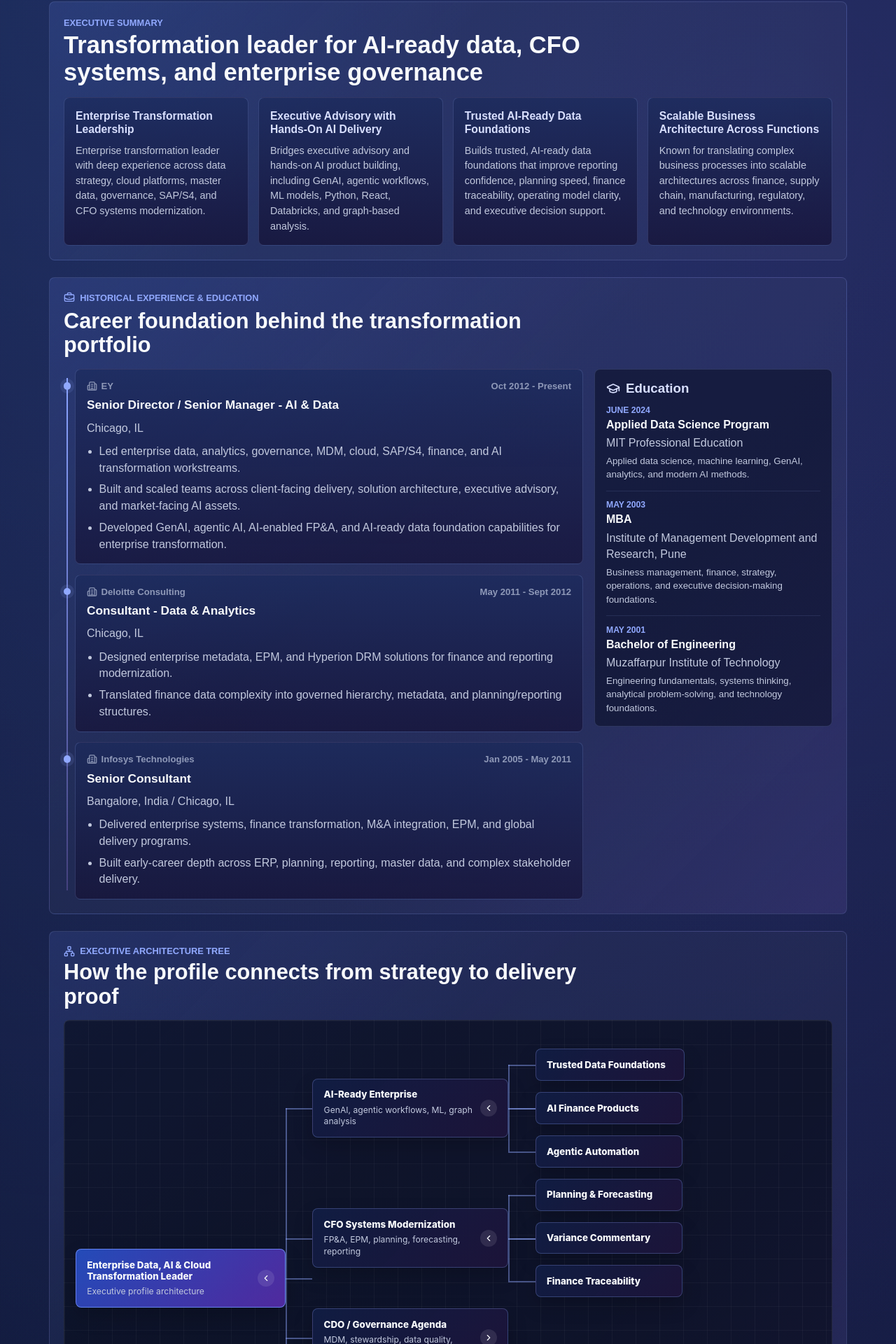
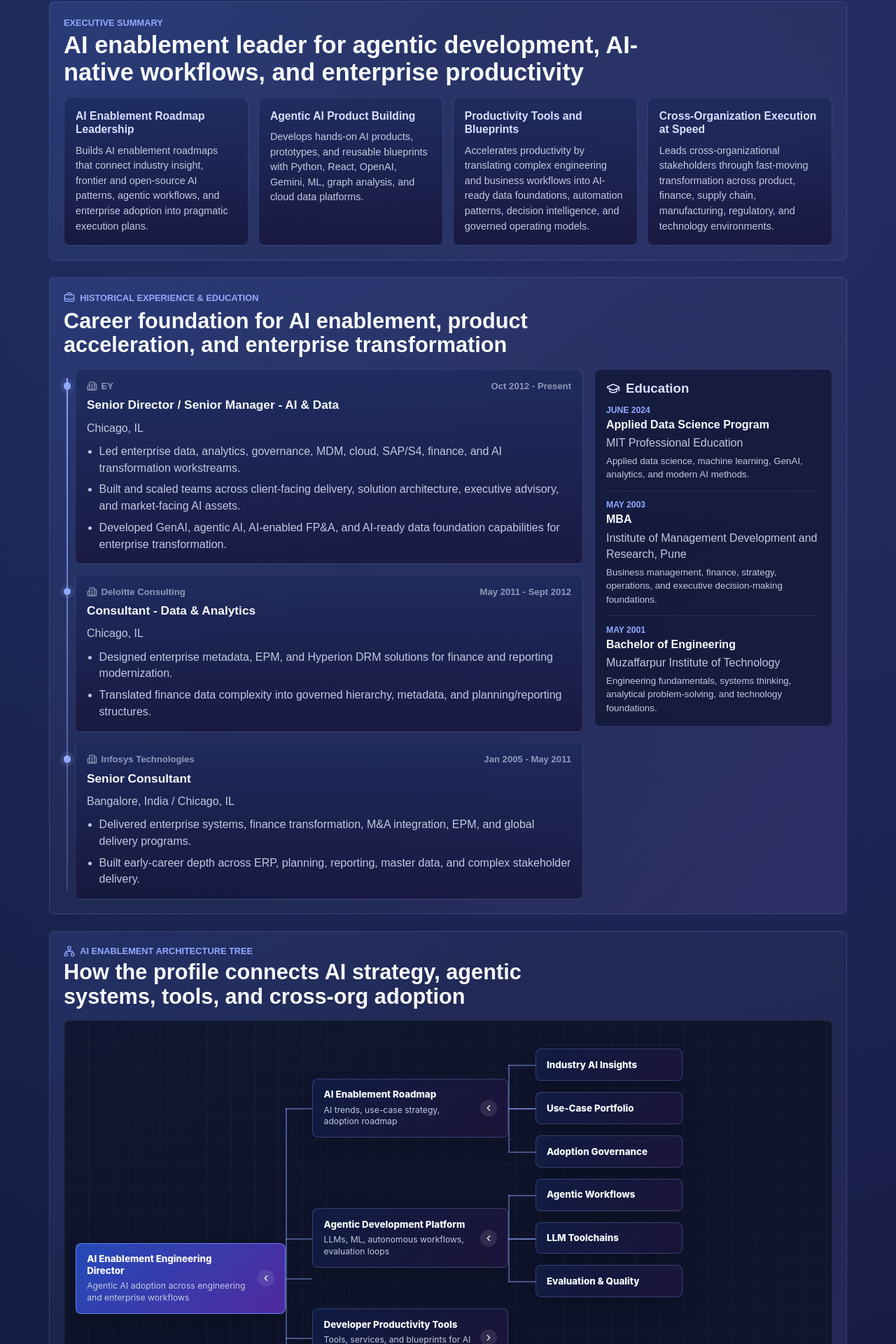
Before and after one commit to sanatv/Sanat-Profile, a Next.js app: page / in a window 1280 px wide. Shown: the part 822-2742 px from the top of the page at 70% size. Built offline with nearby package versions, Linux system fonts and the light colour scheme.

Commit message:
Tailor portal for AI enablement role

```diff
--- a/src/app/api/chat/route.ts
+++ b/src/app/api/chat/route.ts
@@ -9,8 +9,8 @@ export async function POST(req: Request) {
   const lastUserMessage = [...messages].reverse().find((message) => message.role === 'user')?.content ?? '';
   const retrievalContext = buildChatContext(lastUserMessage);
 
-  const systemPrompt = `You are a professional, direct AI recruiter assistant representing Sanat Vats.
-Answer recruiters and hiring leaders using only the provided profile dataset context. Be concise, specific, and evidence-led.
+  const systemPrompt = `You are a professional, direct AI recruiter assistant representing Sanat Vats for an AI Enablement Engineering Director profile.
+Answer recruiters and hiring leaders using only the provided profile dataset context. Emphasize agentic AI adoption, AI-native workflow transformation, developer productivity tools, trusted data foundations, and cross-organizational execution when supported by the dataset. Be concise, specific, and evidence-led.
 Use safe wording: "AI-ready," "AI-assisted analysis," "demo product," or "prototype" when the context indicates advisory/demo/prototype work.
 Do not overstate ownership, production implementation, budget authority, or outcomes beyond the dataset.
 Do not name client or asset names. Describe examples by industry, business context, or transformation type.
--- a/src/app/layout.tsx
+++ b/src/app/layout.tsx
@@ -2,9 +2,9 @@ import type { Metadata } from "next";
 import "./globals.css";
 
 export const metadata: Metadata = {
-  title: "Sanat Vats | Enterprise Data, AI & Cloud Transformation Leader",
+  title: "Sanat Vats | AI Enablement Engineering Director",
   description:
-    "Executive profile portal for enterprise data, AI, cloud, MDM, SAP/S4, FP&A, and governance transformation leadership.",
+    "Executive profile portal for AI enablement, agentic AI, AI-native workflows, developer productivity, trusted data foundations, and cross-organizational transformation leadership.",
 };
 
 export default function RootLayout({
--- a/src/app/page.tsx
+++ b/src/app/page.tsx
@@ -9,7 +9,6 @@ import {
   PROFILE_TAGS,
   PUBLIC_KNOWLEDGE_GRAPH_TRIPLES,
   PUBLIC_PROJECTS,
-  TARGET_ROLES,
 } from "@/lib/profile-data";
 
 export default function Home() {
@@ -18,7 +17,6 @@ export default function Home() {
       summary={EXECUTIVE_SUMMARY}
       projects={PUBLIC_PROJECTS}
       tags={PROFILE_TAGS}
-      roles={TARGET_ROLES}
       industries={INDUSTRIES}
       businessFunctions={BUSINESS_FUNCTIONS}
       graphTriples={PUBLIC_KNOWLEDGE_GRAPH_TRIPLES}
--- a/src/components/ChatInterface.tsx
+++ b/src/components/ChatInterface.tsx
@@ -70,7 +70,7 @@ export default function ChatInterface() {
       <div className={styles.chatHeader}>
         <div>
           <h2 className="text-gradient">AI Recruiter Assistant</h2>
-          <p className={styles.subtitle}>Ask me anything about Sanat&apos;s profile</p>
+          <p className={styles.subtitle}>Ask about Sanat&apos;s AI enablement profile</p>
         </div>
       </div>
 
@@ -79,7 +79,7 @@ export default function ChatInterface() {
           <div className={styles.emptyState}>
             <Bot size={48} className={styles.emptyIcon} />
             <p>Hi! I&apos;m Sanat&apos;s AI Assistant.</p>
-            <p style={{marginTop: '8px', fontSize: '0.9rem'}}>Try asking: &quot;What is his AI transformation experience?&quot;</p>
+            <p style={{marginTop: '8px', fontSize: '0.9rem'}}>Try asking: &quot;How has he enabled agentic AI adoption?&quot;</p>
           </div>
         )}
 
@@ -108,7 +108,7 @@ export default function ChatInterface() {
         <input
           value={inputValue}
           onChange={(e) => setInputValue(e.target.value)}
-          placeholder="e.g. Tell me about his AI transformation experience..."
+          placeholder="e.g. How does he fit AI enablement leadership?"
           className={styles.input}
           disabled={isLoading}
         />
--- a/src/components/ExecutiveTree.tsx
+++ b/src/components/ExecutiveTree.tsx
@@ -13,64 +13,64 @@ type TreeNode = {
 
 const treeData: TreeNode = {
   id: "root",
-  label: "Enterprise Data, AI & Cloud Transformation Leader",
-  detail: "Executive profile architecture",
+  label: "AI Enablement Engineering Director",
+  detail: "Agentic AI adoption across engineering and enterprise workflows",
   children: [
     {
-      id: "ai",
-      label: "AI-Ready Enterprise",
-      detail: "GenAI, agentic workflows, ML, graph analysis",
+      id: "roadmap",
+      label: "AI Enablement Roadmap",
+      detail: "AI trends, use-case strategy, adoption roadmap",
       children: [
-        { id: "ai-foundations", label: "Trusted Data Foundations" },
-        { id: "ai-products", label: "AI Finance Products" },
-        { id: "ai-automation", label: "Agentic Automation" },
+        { id: "insights", label: "Industry AI Insights" },
+        { id: "use-cases", label: "Use-Case Portfolio" },
+        { id: "adoption", label: "Adoption Governance" },
       ],
     },
     {
-      id: "finance",
-      label: "CFO Systems Modernization",
-      detail: "FP&A, EPM, planning, forecasting, reporting",
+      id: "agentic",
+      label: "Agentic Development Platform",
+      detail: "LLMs, ML, autonomous workflows, evaluation loops",
       children: [
-        { id: "planning", label: "Planning & Forecasting" },
-        { id: "variance", label: "Variance Commentary" },
-        { id: "traceability", label: "Finance Traceability" },
+        { id: "agentic-workflows", label: "Agentic Workflows" },
+        { id: "llm-toolchains", label: "LLM Toolchains" },
+        { id: "quality", label: "Evaluation & Quality" },
+      ],
+    },
+    {
+      id: "developer-tools",
+      label: "Developer Productivity Tools",
+      detail: "Tools, services, and blueprints for AI developers",
+      children: [
+        { id: "blueprints", label: "Reusable Blueprints" },
+        { id: "automation", label: "Workflow Automation" },
+        { id: "services", label: "Internal AI Services" },
       ],
     },
     {
       id: "data",
-      label: "CDO / Governance Agenda",
-      detail: "MDM, stewardship, data quality, operating model",
+      label: "AI-Ready Enterprise Data",
+      detail: "Trusted data, knowledge graphs, cloud platforms",
       children: [
-        { id: "mdm", label: "Master Data Management" },
-        { id: "governance", label: "Governance Model" },
-        { id: "quality", label: "Data Quality Rules" },
+        { id: "foundations", label: "Data Foundations" },
+        { id: "graphs", label: "Knowledge Graphs" },
+        { id: "access", label: "Governed Access" },
       ],
     },
     {
-      id: "sap",
-      label: "SAP/S4 & Supply Chain Data",
-      detail: "BOM, material master, CFIN, production readiness",
+      id: "execution",
+      label: "Cross-Org Execution",
+      detail: "Leaders, developers, partners, fast delivery",
       children: [
-        { id: "bom", label: "BOM Architecture" },
-        { id: "cfin", label: "Central Finance" },
-        { id: "supply", label: "Planning Data Flow" },
-      ],
-    },
-    {
-      id: "consulting",
-      label: "Consulting Leadership",
-      detail: "Transformation roadmap, stakeholders, reusable assets",
-      children: [
-        { id: "roadmap", label: "Executive Roadmaps" },
         { id: "stakeholders", label: "Stakeholder Alignment" },
-        { id: "accelerators", label: "Market Accelerators" },
+        { id: "team-enablement", label: "Team Enablement" },
+        { id: "speed", label: "Speed of Execution" },
       ],
     },
   ],
 };
 
 function TreeNodeCard({ node, isRoot = false }: { node: TreeNode; isRoot?: boolean }) {
-  const [expanded, setExpanded] = useState(isRoot || node.id === "ai" || node.id === "finance");
+  const [expanded, setExpanded] = useState(isRoot || node.id === "roadmap" || node.id === "agentic");
   const hasChildren = Boolean(node.children?.length);
 
   return (
@@ -105,9 +105,9 @@ export default function ExecutiveTree() {
       <div className={styles.header}>
         <p className={styles.eyebrow}>
           <Network size={16} />
-          Executive Architecture Tree
+          AI Enablement Architecture Tree
         </p>
-        <h2>How the profile connects from strategy to delivery proof</h2>
+        <h2>How the profile connects AI strategy, agentic systems, tools, and cross-org adoption</h2>
       </div>
       <div className={styles.mapCanvas}>
         <TreeNodeCard node={treeData} isRoot />
--- a/src/components/ProfilePortal.tsx
+++ b/src/components/ProfilePortal.tsx
@@ -55,7 +55,6 @@ type PortalProps = {
   summary: ExecutiveSummary;
   projects: NormalizedProject[];
   tags: ProfileDataset["tags"];
-  roles: string[];
   industries: string[];
   businessFunctions: string[];
   graphTriples: KnowledgeGraphTriple[];
@@ -66,7 +65,6 @@ type PortalProps = {
 
 type Filters = {
   query: string;
-  role: string;
   capability: string;
   technology: string;
   industry: string;
@@ -75,7 +73,6 @@ type Filters = {
 
 const emptyFilters: Filters = {
   query: "",
-  role: "",
   capability: "",
   technology: "",
   industry: "",
@@ -83,10 +80,10 @@ const emptyFilters: Filters = {
 };
 
 const executiveHighlightTitles = [
-  "Enterprise Transformation Leadership",
-  "Executive Advisory with Hands-On AI Delivery",
-  "Trusted AI-Ready Data Foundations",
-  "Scalable Business Architecture Across Functions",
+  "AI Enablement Roadmap Leadership",
+  "Agentic AI Product Building",
+  "Productivity Tools and Blueprints",
+  "Cross-Organization Execution at Speed",
 ];
 
 const sectionLinks = [
@@ -105,24 +102,6 @@ const sectionLinks = [
 
 const matches = (value: string, selected: string) =>
   !selected || value.toLowerCase().includes(selected.toLowerCase()) || selected.toLowerCase().includes(value.toLowerCase());
-
-const roleAliases: Record<string, string[]> = {
-  "Consulting Partner / PPMD Track": ["ppmd", "consulting", "solution architect", "enterprise data"],
-  "AI-enabled FP&A / CFO Systems Leader": ["fp&a", "cfo", "finance", "epm"],
-  "CDO / Head of Data & AI": ["cdo", "data", "governance", "mdm", "cloud"],
-};
-
-const projectMatchesRole = (project: NormalizedProject, selectedRole: string) => {
-  if (!selectedRole) return true;
-  const aliases = roleAliases[selectedRole] ?? [selectedRole];
-  const haystack = [
-    ...project.targetRoles,
-    project.role,
-    project.name,
-  ].join(" ").toLowerCase();
-
-  return aliases.some((alias) => haystack.includes(alias.toLowerCase())) || project.targetRoles.some((role) => matches(role, selectedRole));
-};
 
 const projectContains = (project: NormalizedProject, query: string) => {
   if (!query.trim()) return true;
@@ -183,7 +162,6 @@ export default function ProfilePortal({
   summary,
   projects,
   tags,
-  roles,
   industries,
   businessFunctions,
   graphTriples,
@@ -205,7 +183,6 @@ export default function ProfilePortal({
   const filteredProjects = useMemo(
     () =>
       projects.filter((project) => {
-        const roleMatch = projectMatchesRole(project, filters.role);
         const capabilityMatch =
           !filters.capability ||
           [...project.capabilities, ...project.tags].some((capability) => matches(capability, filters.capability));
@@ -218,7 +195,6 @@ export default function ProfilePortal({
 
         return (
           projectContains(project, filters.query) &&
-          roleMatch &&
           capabilityMatch &&
           technologyMatch &&
           industryMatch &&
@@ -299,7 +275,7 @@ export default function ProfilePortal({
       <section className={styles.executiveSummary} aria-label="Executive summary">
         <div>
           <p className={styles.eyebrow}>Executive Summary</p>
-          <h2>Transformation leader for AI-ready data, CFO systems, and enterprise governance</h2>
+          <h2>AI enablement leader for agentic development, AI-native workflows, and enterprise productivity</h2>
         </div>
         <div className={styles.summaryGrid}>
           {summary.highlights.map((highlight, index) => (
@@ -318,7 +294,7 @@ export default function ProfilePortal({
               <BriefcaseBusiness size={16} />
               Historical Experience & Education
             </p>
-            <h2>Career foundation behind the transformation portfolio</h2>
+            <h2>Career foundation for AI enablement, product acceleration, and enterprise transformation</h2>
           </div>
         </div>
 
@@ -371,7 +347,7 @@ export default function ProfilePortal({
               <Layers3 size={16} />
               Flagship Case Studies
             </p>
-            <h2>Enterprise programs and AI product assets from the dataset</h2>
+            <h2>AI enablement, data platform, and productivity proof from the dataset</h2>
           </div>
         </div>
         <div className={styles.featureGrid}>
@@ -388,7 +364,7 @@ export default function ProfilePortal({
               <Filter size={16} />
               Project Library
             </p>
-            <h2>Filter by role, capability, technology, industry, and function</h2>
+            <h2>Filter role-relevant proof by AI capability, platform, industry, and function</h2>
           </div>
           <button type="button" onClick={() => setFilters(emptyFilters)} title="Clear all filters">
             <X size={16} />
@@ -408,7 +384,6 @@ export default function ProfilePortal({
               />
             </div>
           </label>
-          <FilterSelect label="Target role" value={filters.role} options={roles} onChange={(value) => updateFilter("role", value)} />
           <FilterSelect
             label="Capability"
             value={filters.capability}
@@ -443,13 +418,13 @@ export default function ProfilePortal({
         </div>
       </section>
 
-      <ProofSection id="ai-portfolio" title="AI & Agentic AI Portfolio" projects={aiProjects} onOpen={setSelectedProject} />
-      <ProofSection id="finance" title="Finance / FP&A / CFO Transformation" projects={financeProjects} onOpen={setSelectedProject} />
-      <ProofSection id="governance" title="Data Governance / MDM / CDO Agenda" projects={governanceProjects} onOpen={setSelectedProject} />
-      <ProofSection id="sap" title="SAP / S4 / Supply Chain Data" projects={sapProjects} onOpen={setSelectedProject} />
+      <ProofSection id="ai-portfolio" title="AI Enablement & Agentic Development Portfolio" projects={aiProjects} onOpen={setSelectedProject} />
+      <ProofSection id="finance" title="AI-Ready Finance & Enterprise Productivity" projects={financeProjects} onOpen={setSelectedProject} />
+      <ProofSection id="governance" title="Trusted Data Foundations / AI-Ready Platforms" projects={governanceProjects} onOpen={setSelectedProject} />
+      <ProofSection id="sap" title="Product & Supply Chain Data for Engineering Workflows" projects={sapProjects} onOpen={setSelectedProject} />
       <ProofSection
         id="consulting"
-        title="Consulting Leadership / Practice Development"
+        title="Cross-Org Enablement / Stakeholder Leadership"
         projects={consultingProjects}
         onOpen={setSelectedProject}
       />
@@ -462,10 +437,10 @@ export default function ProfilePortal({
             <Bot size={16} />
             Ask My Profile
           </p>
-          <h2>Recruiter chatbot grounded in the profile dataset</h2>
+          <h2>Recruiter chatbot grounded in the AI enablement profile</h2>
           <p>
-            Ask about AI experience, SAP/S4 work, FP&A transformations, MDM, cloud data platforms, industry exposure, or
-            specific case studies.
+            Ask about agentic AI, AI-native workflow transformation, developer productivity patterns, AI-ready data
+            foundations, cross-org leadership, or specific case studies.
           </p>
         </div>
         <div className={styles.chatShell}>
@@ -510,8 +485,11 @@ export default function ProfilePortal({
                 <p>{selectedProject.outcomes}</p>
               </div>
               <div>
-                <h3>Role Alignment</h3>
-                <p>{selectedProject.targetRoles.join(", ")}</p>
+                <h3>AI Enablement Relevance</h3>
+                <p>
+                  Connects platform thinking, workflow modernization, stakeholder adoption, and reusable delivery
+                  patterns for AI-native transformation.
+                </p>
               </div>
             </div>
             <div className={styles.detailTags}>
--- a/src/lib/profile-data.ts
+++ b/src/lib/profile-data.ts
@@ -180,24 +180,24 @@ export const EXECUTIVE_SUMMARY = {
   location: "Evanston, IL",
   linkedin: "https://www.linkedin.com/in/sanat/",
   github: "https://github.com/sanatv",
-  headline: "Enterprise Data, AI & Cloud Transformation Leader",
+  headline: "AI Enablement Engineering Director | Agentic AI & Enterprise Productivity",
   subheadline:
-    "Helping enterprises become AI-ready and AI-enabled through trusted data foundations, GenAI, Agentic AI, cloud platforms, MDM, SAP/S4, FP&A modernization, and enterprise governance.",
+    "Mission-driven AI leader enabling AI-native workflows across engineering, product, finance, data, and enterprise operations through GenAI, agentic systems, reusable blueprints, trusted data foundations, and cross-organizational execution.",
   positioning: [
     "Consulting Partner / PPMD Track",
     "AI-enabled FP&A / CFO Systems Leader",
     "CDO / Head of Data & AI",
   ],
   metrics: [
-    { label: "Years of transformation experience", value: "20+" },
-    { label: "Enterprise case studies", value: `${PROJECTS.length}` },
-    { label: "Core target leadership lanes", value: "3" },
+    { label: "Years leading technology transformation", value: "20+" },
+    { label: "AI, data, and platform case studies", value: `${PROJECTS.length}` },
+    { label: "Enablement themes: agentic AI, AI-ready data, adoption", value: "3" },
   ],
   highlights: [
-    "Enterprise transformation leader with deep experience across data strategy, cloud platforms, master data, governance, SAP/S4, and CFO systems modernization.",
-    "Bridges executive advisory and hands-on AI product building, including GenAI, agentic workflows, ML models, Python, React, Databricks, and graph-based analysis.",
-    "Builds trusted, AI-ready data foundations that improve reporting confidence, planning speed, finance traceability, operating model clarity, and executive decision support.",
-    "Known for translating complex business processes into scalable architectures across finance, supply chain, manufacturing, regulatory, and technology environments.",
+    "Builds AI enablement roadmaps that connect industry insight, frontier and open-source AI patterns, agentic workflows, and enterprise adoption into pragmatic execution plans.",
+    "Develops hands-on AI products, prototypes, and reusable blueprints with Python, React, OpenAI, Gemini, ML, graph analysis, and cloud data platforms.",
+    "Accelerates productivity by translating complex engineering and business workflows into AI-ready data foundations, automation patterns, decision intelligence, and governed operating models.",
+    "Leads cross-organizational stakeholders through fast-moving transformation across product, finance, supply chain, manufacturing, regulatory, and technology environments.",
   ],
 };
 
@@ -408,6 +408,7 @@ export function buildChatContext(query = "") {
     intents,
     safetyNotes: [
       "Do not name client or asset names. Refer to work by industry, business context, or transformation type.",
+      "Frame answers around AI enablement, agentic AI adoption, reusable blueprints, developer productivity, and AI-ready enterprise data when supported by the evidence.",
       "Do not overstate advisory, prototype, or demo work as production ownership.",
       "Use careful wording such as AI-ready, AI-assisted analysis, demo product, or prototype where appropriate.",
       "Do not claim full program budget ownership unless the provided context explicitly says so.",
```
Also changed, not shown: src/components/BentoGrid.tsx (+7 -7 lines), src/components/MindMap.tsx (+21 -12 lines), src/lib/resume-data.ts (+7 -7 lines).
